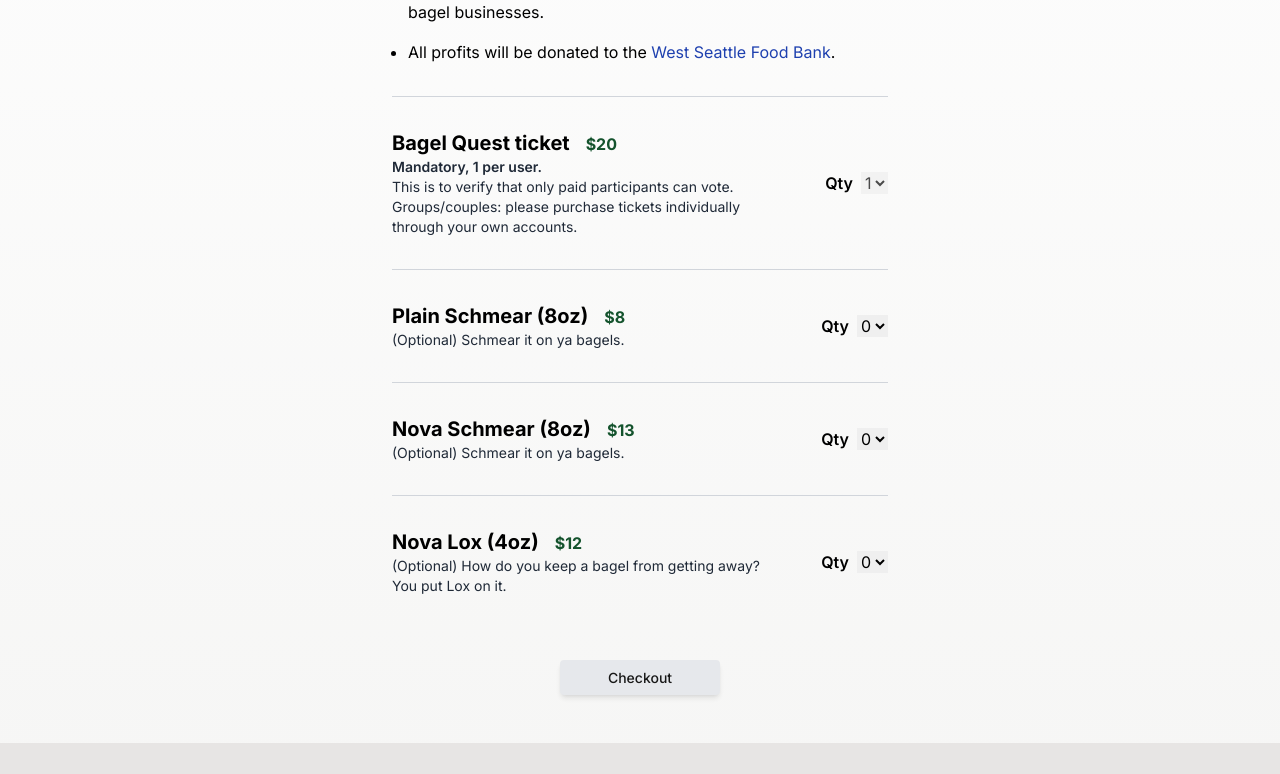
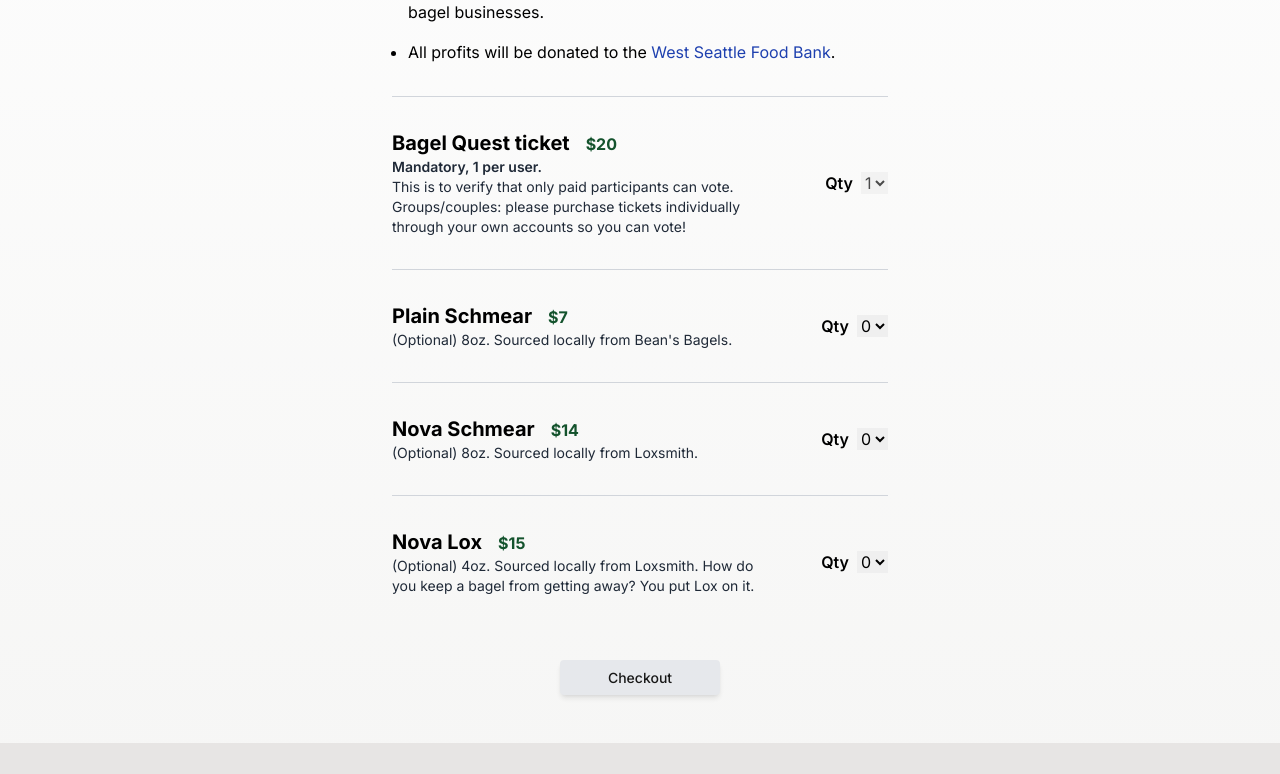
Before and after one commit to dylanbussone/bagel-quest, a Next.js app: page /order in a window 1280 px wide. Shown: the part 460-1234 px from the top of the page. Built offline with nearby package versions, Linux system fonts and the light colour scheme; no server answers.

Commit message:
Order page tweaks

```diff
--- a/app/components/order-form.tsx
+++ b/app/components/order-form.tsx
@@ -14,24 +14,24 @@ const items: Item[] = [
   {
     name: "Bagel Quest ticket",
     description:
-      "This is to verify that only paid participants can vote. Groups/couples: please purchase tickets individually through your own accounts.",
+      "This is to verify that only paid participants can vote. Groups/couples: please purchase tickets individually through your own accounts so you can vote!",
     price: constants.BAGEL_QUEST_TICKET_PRICE,
     forceQuantity: true,
   },
   {
-    name: "Plain Schmear (8oz)",
-    description: "(Optional) Schmear it on ya bagels.",
+    name: "Plain Schmear",
+    description: "(Optional) 8oz. Sourced locally from Bean's Bagels.",
     price: constants.PLAIN_SCHMEAR_PRICE,
   },
   {
-    name: "Nova Schmear (8oz)",
-    description: "(Optional) Schmear it on ya bagels.",
+    name: "Nova Schmear",
+    description: "(Optional) 8oz. Sourced locally from Loxsmith.",
     price: constants.NOVA_SCHMEAR_PRICE,
   },
   {
-    name: "Nova Lox (4oz)",
+    name: "Nova Lox",
     description:
-      "(Optional) How do you keep a bagel from getting away? You put Lox on it.",
+      "(Optional) 4oz. Sourced locally from Loxsmith. How do you keep a bagel from getting away? You put Lox on it.",
     price: constants.NOVA_LOX_PRICE,
   },
 ];
@@ -53,13 +53,13 @@ export const OrderForm = ({
     const quantity = parseInt(value);
 
     switch (itemName) {
-      case "Plain Schmear (8oz)":
+      case "Plain Schmear":
         setPlainSchmearQuantity(quantity);
         break;
-      case "Nova Schmear (8oz)":
+      case "Nova Schmear":
         setNovaSchmearQuantity(quantity);
         break;
-      case "Nova Lox (4oz)":
+      case "Nova Lox":
         setNovaLoxQuantity(quantity);
         break;
       default:
@@ -102,13 +102,13 @@ export const OrderForm = ({
         let selectedQuantity = 0;
 
         switch (item.name) {
-          case "Plain Schmear (8oz)":
+          case "Plain Schmear":
             selectedQuantity = plainSchmearQuantity;
             break;
-          case "Nova Schmear (8oz)":
+          case "Nova Schmear":
             selectedQuantity = novaSchmearQuantity;
             break;
-          case "Nova Lox (4oz)":
+          case "Nova Lox":
             selectedQuantity = novaLoxQuantity;
             break;
           default:
--- a/app/page.tsx
+++ b/app/page.tsx
@@ -57,10 +57,10 @@ export default function () {
           <h2 className="text-3xl font-semibold">🌆 The Lineup</h2>
           <p className="my-4">
             <span className="mt-2 block">
-              We've curated a fantastic lineup of 12 top bagel contenders across
-              Seattle. From classic to creative, each spot brings its A-game. As
-              a Bagel Quest participant, you get to indulge in them all and cast
-              your vote for the ultimate bagel.
+              We've curated a fantastic lineup of the top bagel contenders
+              across Seattle. From classic to creative, each spot brings its
+              A-game. As a Bagel Quest participant, you get to indulge in them
+              all and cast your vote for the ultimate bagel.
             </span>
           </p>
         </div>
@@ -72,10 +72,11 @@ export default function () {
               Pick up your bagels from our home and savor them in the comfort of
               your home.{" "}
               <b>
-                Bagel Pickup will be on February 17th from 9am - 12pm in West
+                Bagel Pickup will be on February 17th from 10am - 1pm in West
                 Seattle
               </b>{" "}
-              (address will be sent following your order).
+              (exact address with confirmation of your order will be sent 1 week
+              before the event).
             </span>
           </p>
         </div>
--- a/app/utils/constants.ts
+++ b/app/utils/constants.ts
@@ -1,4 +1,4 @@
 export const BAGEL_QUEST_TICKET_PRICE = 20;
-export const PLAIN_SCHMEAR_PRICE = 8;
-export const NOVA_SCHMEAR_PRICE = 13;
-export const NOVA_LOX_PRICE = 12;
+export const PLAIN_SCHMEAR_PRICE = 7;
+export const NOVA_SCHMEAR_PRICE = 14;
+export const NOVA_LOX_PRICE = 15;
```
